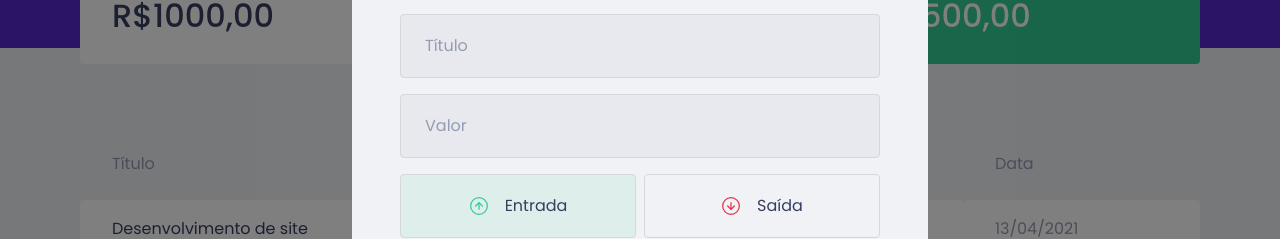
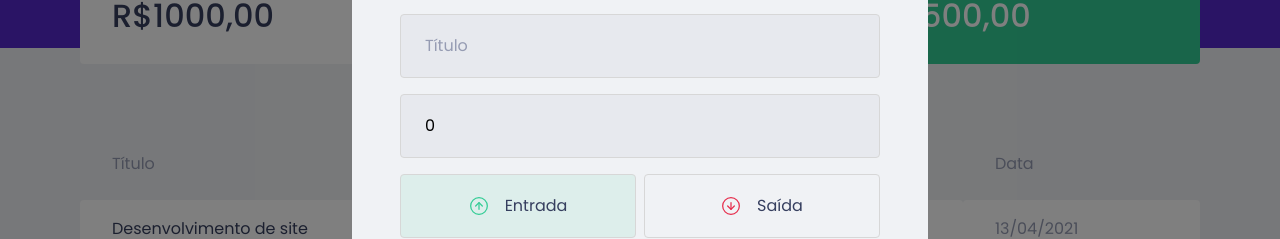
Before and after one commit to rogeraf15/dtmoney, a React (Create React App) app: page / in a window 1280 px wide. Both pictures are taken after a click on the button "Nova transação". Shown: the part 224-463 px from the top of the page. Built offline with nearby package versions, Linux system fonts and the light colour scheme; no server answers; what miragejs would draw is missing.

Commit message:
salvando dados no form

```diff
--- a/src/components/NewTransactionModal/index.tsx
+++ b/src/components/NewTransactionModal/index.tsx
@@ -1,4 +1,4 @@
-import { useState } from 'react';
+import { FormEvent, useState } from 'react';
 import Modal from 'react-modal';
 import closeImg from '../../assets/close.svg';
 import incomeImg from '../../assets/income.svg';
@@ -17,7 +17,20 @@
   isOpen,
   onRequestClose
 }: NewTransactionModalProps) {
+  const [title, setTitle] = useState('');
+  const [value, setValue] = useState(0);
+  const [category, setCategory] = useState('');
   const [type, setType] = useState('deposit');
+
+  function handleCreateNewTransaction(event: FormEvent) {
+    event.preventDefault(); //para nao recarregar a pagina
+    console.log({
+      title,
+      value,
+      category,
+      type
+    });
+  }
 
   return (
     <Modal
@@ -34,12 +47,21 @@
         <img src={closeImg} alt="Fechar modal"/>
       </button>
 
-      <Container>
+      <Container onSubmit={handleCreateNewTransaction}>
         <h2>Cadastrar transação</h2>
 
-        <input placeholder="Título"/>
+        <input
+          placeholder="Título"
+          value={title}
+          onChange={event => setTitle(event.target.value)}
+        />
 
-        <input type="number" placeholder="Valor"/>
+        <input
+          type="number"
+          placeholder="Valor"
+          value={value}
+          onChange={event => setValue(Number(event.target.value))}
+        />
 
         <TransactionTypeContainer>
           <RadioBox
@@ -63,7 +85,11 @@
           </RadioBox>
         </TransactionTypeContainer>
 
-        <input placeholder="Categoria"/>
+        <input
+          placeholder="Categoria"
+          value={category}
+          onChange={event => setCategory(event.target.value)}
+        />
 
         <button type="submit">Cadastrar</button>
       </Container>
```
